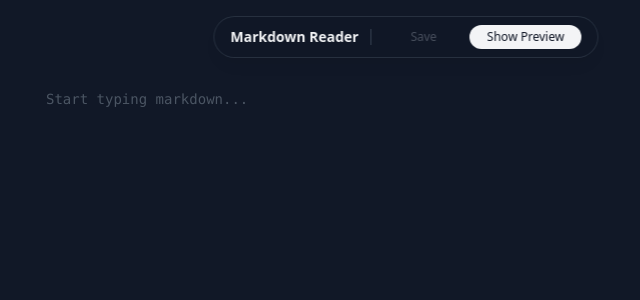
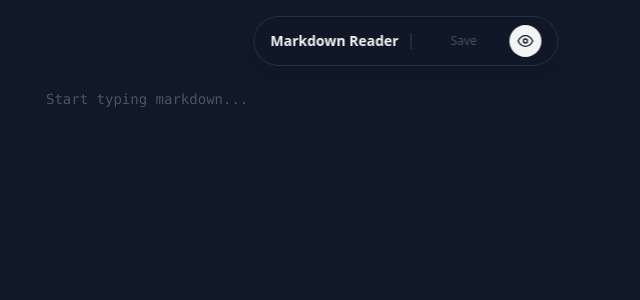
Before and after one commit to prathamudeshmukh/markdown-reader, a React (Vite) app: page / in a window 1280 px wide. Shown: the top 300 px of the page, without its empty margins (234-874 px from the left). Built offline with nearby package versions, Linux system fonts and the light colour scheme.

Commit message:
Improve header

```diff
--- a/src/components/Header.tsx
+++ b/src/components/Header.tsx
@@ -49,9 +49,22 @@ export default function Header({ slug, mode, isSaving, isLoading, markdownText,
           </div>
           <button
             onClick={onToggle}
-            className="w-28 px-3 py-1 text-xs bg-gray-900 text-white hover:bg-gray-700 rounded-full transition-colors dark:bg-gray-100 dark:text-gray-900 dark:hover:bg-gray-300"
+            title={mode === 'editor' ? 'Show Preview' : 'Show Editor'}
+            className="flex items-center justify-center w-8 h-8 bg-gray-900 text-white hover:bg-gray-700 rounded-full transition-colors dark:bg-gray-100 dark:text-gray-900 dark:hover:bg-gray-300"
           >
-            {mode === 'editor' ? 'Show Preview' : 'Show Editor'}
+            {mode === 'editor' ? (
+              // Eye icon — switch to preview
+              <svg xmlns="http://www.w3.org/2000/svg" className="h-4 w-4" viewBox="0 0 24 24" fill="none" stroke="currentColor" strokeWidth="2" strokeLinecap="round" strokeLinejoin="round">
+                <path d="M1 12s4-8 11-8 11 8 11 8-4 8-11 8-11-8-11-8z" />
+                <circle cx="12" cy="12" r="3" />
+              </svg>
+            ) : (
+              // Pencil icon — switch to editor
+              <svg xmlns="http://www.w3.org/2000/svg" className="h-4 w-4" viewBox="0 0 24 24" fill="none" stroke="currentColor" strokeWidth="2" strokeLinecap="round" strokeLinejoin="round">
+                <path d="M11 4H4a2 2 0 0 0-2 2v14a2 2 0 0 0 2 2h14a2 2 0 0 0 2-2v-7" />
+                <path d="M18.5 2.5a2.121 2.121 0 0 1 3 3L12 15l-4 1 1-4 9.5-9.5z" />
+              </svg>
+            )}
           </button>
         </div>
       </header>
```
